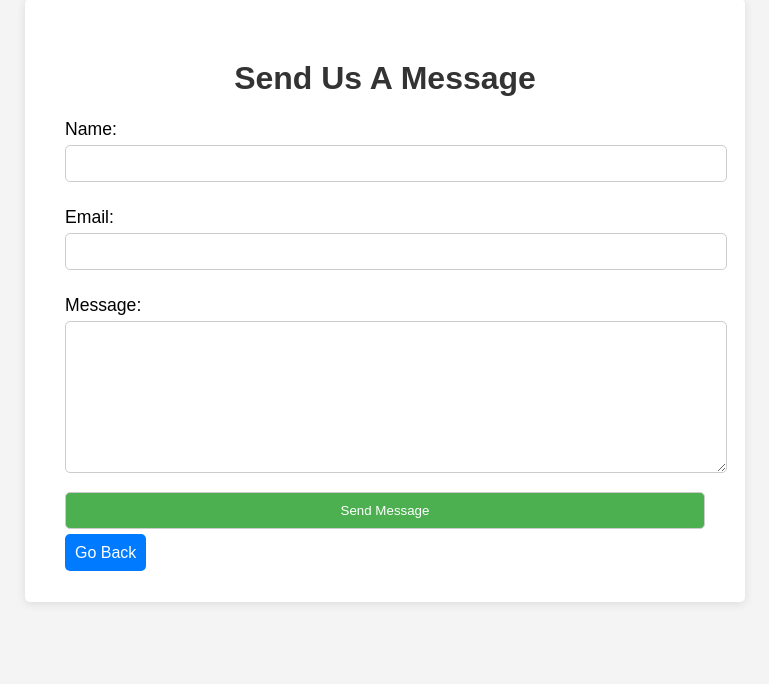
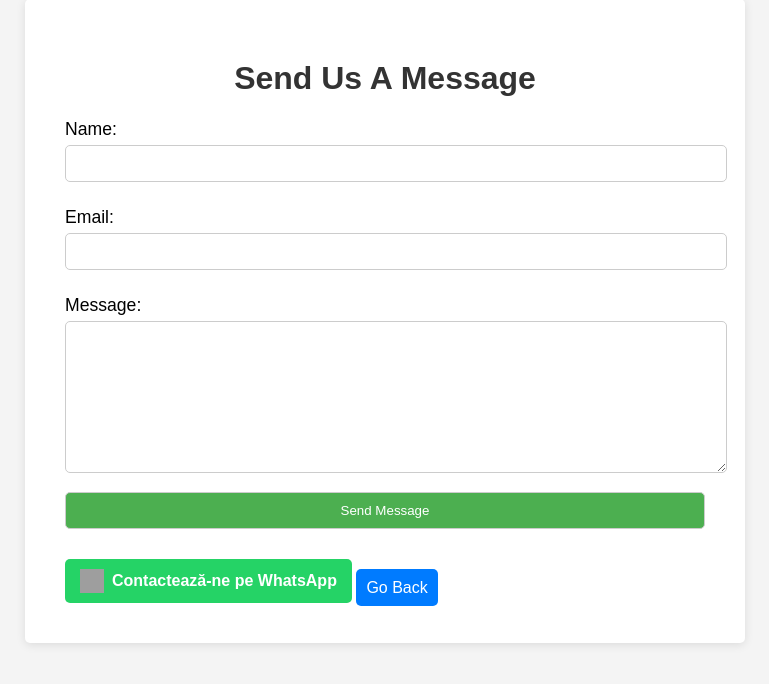
Before and after one commit to IancoviciTeodor1/WebSocketApp, a PHP site: page /contact.php in a window 1280 px wide. Shown: the part 51-735 px from the top of the page, without its empty margins (255-1024 px from the left). Run offline with PHP 8.4, Linux system fonts and the light colour scheme; the visitor is signed in with stand-in values (Sample User, id 1); some libraries are stand-ins or nearby versions; grey boxes are pictures that could not be loaded.

Commit message:
Updated Contact Page

```diff
--- a/contact.php
+++ b/contact.php
@@ -20,8 +20,6 @@ $mail_user = getenv('MAIL_USER');
 $mail_pwd = getenv('MAIL_PWD');
 $mail_recipient = getenv('MAIL_RECIPIENT');
 
-
-
 if ($_SERVER["REQUEST_METHOD"] == "POST") {
     if (!empty($_POST['usercode'])) {
         die('Spam detected');
@@ -31,27 +29,58 @@ if ($_SERVER["REQUEST_METHOD"] == "POST") {
     $email = htmlspecialchars($_POST['email']);
     $message = htmlspecialchars($_POST['message']);
 
+
+    $responseBody = "Hello $name, <br><br> Thank you for reaching out to us. We have received your message and will get back to you as soon as possible. <br><br> Your message: <br> $message <br><br> Best regards, <br> Wavey Support Team";
+
+
+    $categories = [
+        'login' => [
+            'keywords' => ['conectare', 'logare', 'autentificare', 'nu pot intra', 'nu merge sa ma conectez'],
+            'response' => "Hello $name, <br><br> We're sorry you're having trouble logging in. Please double-check your credentials and try again. If the issue persists, try resetting your password or contact our support team. <br><br> Best regards, <br> Wavey Support Team"
+        ],
+        'image_upload' => [
+            'keywords' => ['nu merge sa trimit o imagine', 'imaginea nu se trimite', 'problema trimitere imagine', 'nu pot trimite poza'],
+            'response' => "Hello $name, <br><br> We're sorry you're having trouble sending images. Please make sure the file you're trying to send has one of the following supported extensions: .xbm; .tif; .pjp; .apng; .jpeg; .heif; .ico; .tiff; .webp; .svgz; .jpg; .heic; .gif; .svg; .png; .bmp; .pjpeg; .avif. If you're still having issues, feel free to reach out to us! <br><br> Best regards, <br> Wavey Support Team"
+        ],
+        'messaging' => [
+            'keywords' => ['trimitere mesaj', 'nu se trimite mesajul', 'mesajele nu merg', 'nu pot scrie', 'nu merge sa trimit mesaje', 'mi se trimit mesajele'],
+            'response' => "Hello $name, <br><br> We're sorry you're having trouble sending messages. Please make sure you have a stable internet connection and try refreshing the page. We're working to keep everything running smoothly. If the problem persists, let us know and we'll be happy to assist you further. <br><br> Best regards, <br> Wavey Support Team"
+        ],
+        'notifications' => [
+            'keywords' => ['nu primesc notificari', 'notificarile nu apar', 'problema notificari'],
+            'response' => "Hello $name, <br><br> We're sorry you're having trouble receiving notifications. Please make sure you've allowed notifications in your browser/app settings. If the problem persists, let us know and we'll be happy to assist you further. <br><br> Best regards, <br> Wavey Support Team"
+        ],
+
+    ];
+
+
+    foreach ($categories as $category) {
+        foreach ($category['keywords'] as $keyword) {
+            if (stripos($message, $keyword) !== false) {
+                $responseBody = $category['response'];
+                break 2;
+            }
+        }
+    }
+
     $mail = new PHPMailer(true);
 
     try {
         $mail->isSMTP();
         $mail->Host = 'smtp.gmail.com';
         $mail->SMTPAuth = true;
-        // Your email address (the one that sends the email)
         $mail->Username = $mail_user;
-        // Enable 2FA and use an App Password
         $mail->Password = $mail_pwd;
         $mail->SMTPSecure = PHPMailer::ENCRYPTION_STARTTLS;
         $mail->Port = 587;
 
         $mail->AddReplyTo($email);
         $mail->setFrom($email, $name);
-        // The email address that receives all the emails
         $mail->addAddress($mail_recipient, 'Recipient Name');
 
         $mail->isHTML(true);
         $mail->Subject = 'New message submission!';
-        $mail->Body    = "<strong>Name:</strong> $name <br> <strong>Email:</strong> $email <br><strong>Message:</strong> <br> $message";
+        $mail->Body = "<strong>Name:</strong> $name <br> <strong>Email:</strong> $email <br><strong>Message:</strong> <br> $message";
         $mail->AltBody = "Name: $name \n Email: $email \n Message: $message";
 
         if ($mail->send()) {
@@ -60,18 +89,18 @@ if ($_SERVER["REQUEST_METHOD"] == "POST") {
             $error = 'Message could not be sent.';
         }
 
+
         $mail->clearAllRecipients();
         $mail->addAddress($email, $name);
         $mail->Subject = 'Thank you for contacting us!';
-        $mail->Body    = "Hello $name, <br><br> Thank you for reaching out to us. We have received your message and will get back to you as soon as possible. <br><br> Your message: <br> $message <br><br> Best regards, <br> Wavey Support Team";
-        $mail->AltBody = "Hello $name, \n\n Thank you for reaching out to us. We have received your message and will get back to you as soon as possible. \n\n Your message: \n $message \n\n Best regards, \n Wavey Support Team";
+        $mail->Body = $responseBody;
+        $mail->AltBody = strip_tags(str_replace("<br>", "\n", $responseBody));
 
         $mail->send();
 
     } catch (Exception $e) {
         echo "Mailer Error: {$mail->ErrorInfo}";
     }
-
 }
 ?>
 
@@ -161,6 +190,25 @@ if ($_SERVER["REQUEST_METHOD"] == "POST") {
         a:hover {
             background-color: #0056b3;
         }
+
+        .whatsapp-button {
+            display: inline-flex;
+            align-items: center;
+            background-color: #25D366;
+            color: white;
+            text-decoration: none;
+            padding: 10px 15px;
+            border-radius: 5px;
+            font-weight: bold;
+            font-size: 16px;
+            margin-top: 15px;
+            transition: background-color 0.3s ease;
+        }
+        .whatsapp-button:hover {
+            background-color: #1ebe5d;
+        }
+
+
     </style>
 </head>
 <body>
@@ -190,6 +238,11 @@ if ($_SERVER["REQUEST_METHOD"] == "POST") {
             <input type="submit" value="Send Message">
         </form>
 
+        <a class="whatsapp-button" href="https://wa.me/40712323123" target="_blank">
+    <img src="https://img.icons8.com/color/48/000000/whatsapp--v1.png" alt="WhatsApp" style="vertical-align: middle; width: 24px; height: 24px; margin-right: 8px;">
+    Contactează-ne pe WhatsApp</a>
+
+
         <a href="index.php">Go Back</a>
     </div>
 
```
Also changed, not shown: change_username.php (+12 -6 lines), js/group.js (+10 -2 lines), register.php (+13 -0 lines).
